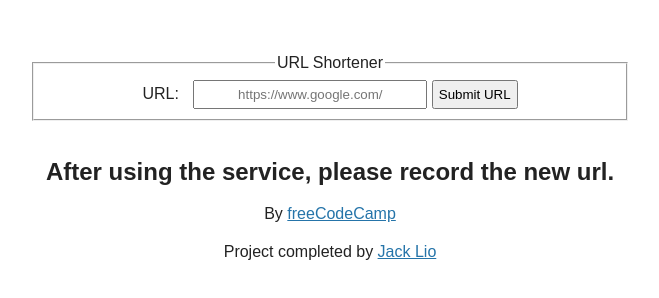
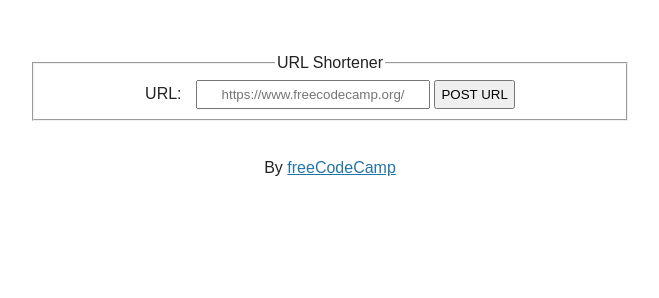
Before and after one commit to Pranshu-Ghub25/Back-End-and-Api, a website: page URL-Shortener/views/index.html in a window 1280 px wide. Shown: the part 52-350 px from the top of the page, without its empty margins (310-969 px from the left). Drawn offline with Linux system fonts and the light colour scheme.

Commit message:
Update index.html

```diff
--- a/URL-Shortener/views/index.html
+++ b/URL-Shortener/views/index.html
@@ -19,18 +19,14 @@
           <fieldset>
             <legend>URL Shortener</legend>
             <label for="url_input">URL:</label>
-            <input id="url_input" type="text" name="url" placeholder="https://www.google.com/" />
-            <input type="submit" value="Submit URL" />
+            <input id="url_input" type="text" name="url" placeholder="https://www.freecodecamp.org/" />
+            <input type="submit" value="POST URL" />
           </fieldset>
         </form>
-      </section>
-      <section>
-        <h2>After using the service, please record the new url.</h2>
       </section>
     </main>
     <footer>
       <p>By <a href="https://www.freecodecamp.org/">freeCodeCamp</a></p>
-      <p>Project completed by <a href="https://github.com/jlio-se">Jack Lio</a></p>
     </footer>
   </body>
 </html>
```
